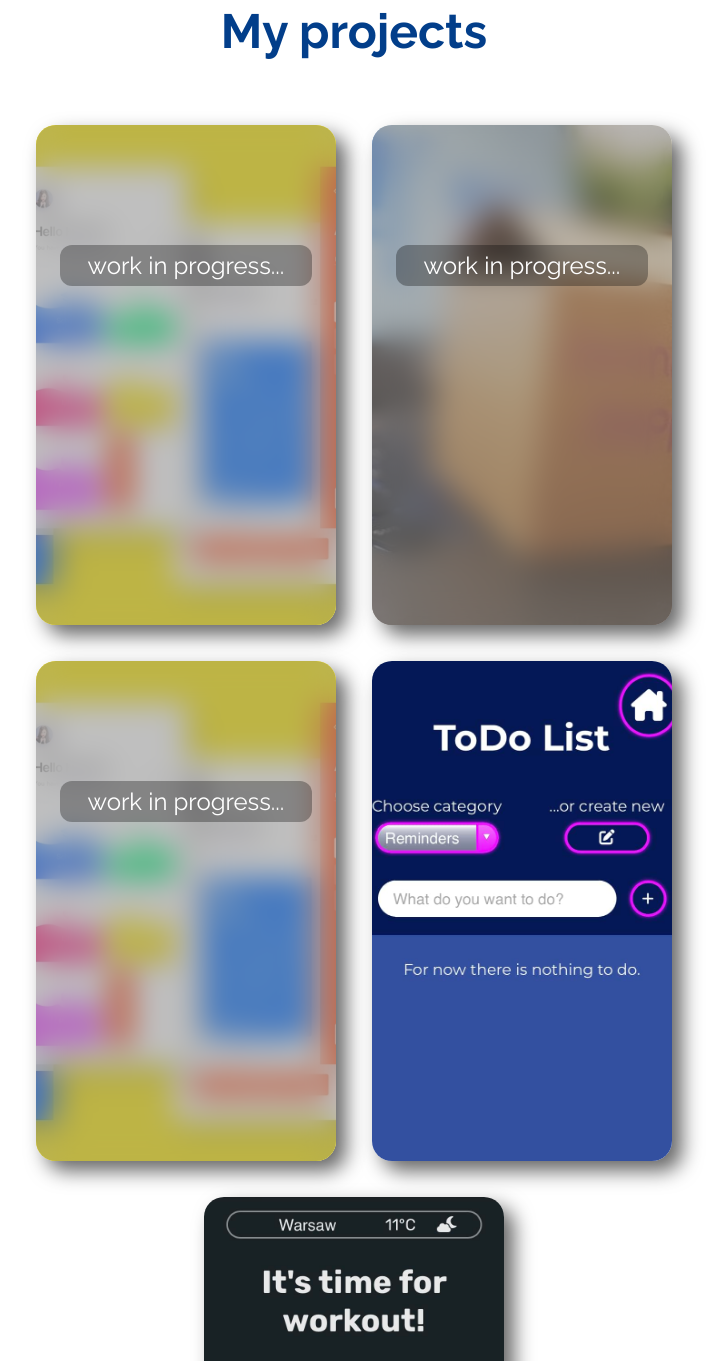
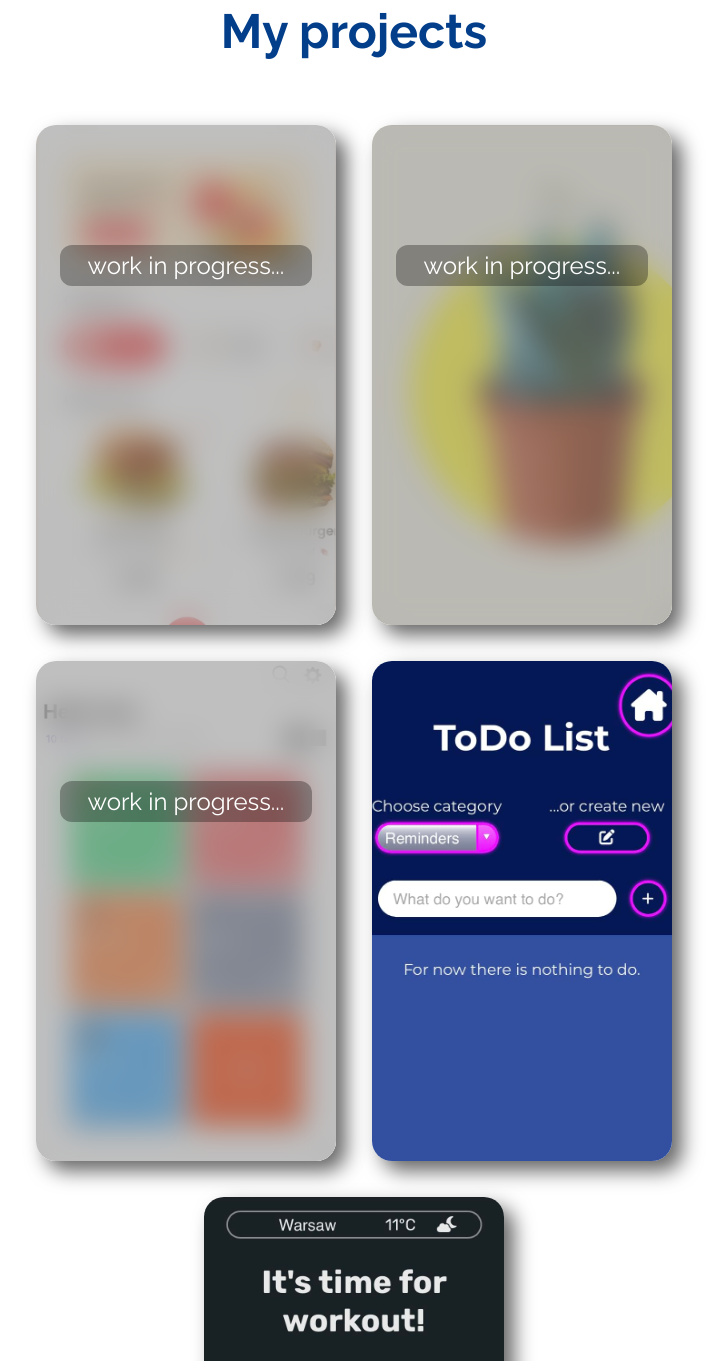
Before and after one commit to KamilMoczydlowski/kmoczydlowski, a website: page index.html in a window 1280 px wide. Shown: the part 2138-3499 px from the top of the page, without its empty margins (286-1013 px from the left). Drawn offline with Linux system fonts and the light colour scheme.

Commit message:
projects imgs changed

```diff
--- a/src/sass/main.scss
+++ b/src/sass/main.scss
@@ -384,15 +384,15 @@ body::-webkit-scrollbar-thumb {
 			}
 
 			&-one {
-				background-image: url('../img/todo-img-react.webp');
+				background-image: url('../img/react-food-app.png');
 			}
 
 			&-two {
-				background-image: url('../img/shop.jpg');
+				background-image: url('../img/green-shop.png');
 			}
 
 			&-three {
-				background-image: url('../img/todo-img-react.webp');
+				background-image: url('../img/react-todo.png');
 			}
 
 			&-four {
```
Also changed, not shown: dist/css/main.min.css, dist/img/green-shop.png (added), dist/img/react-food-app.png (added), dist/img/react-todo.png (added), src/img/green-shop.png (added), src/img/react-food-app.png (added), src/img/react-todo.png (added), src/img/shop.jpg (deleted), src/img/todo-img-react.webp (deleted).
